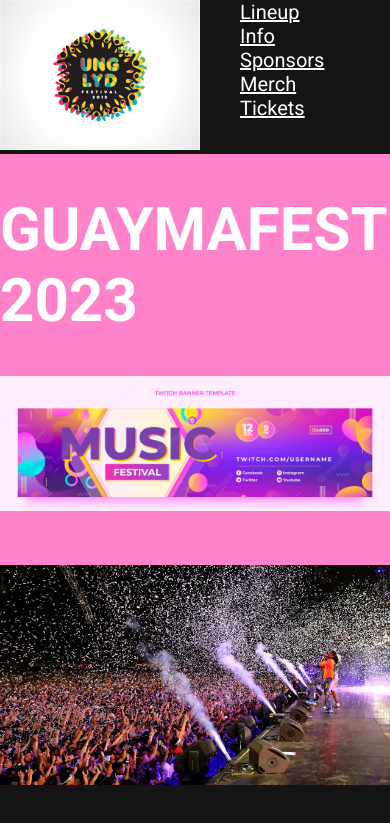
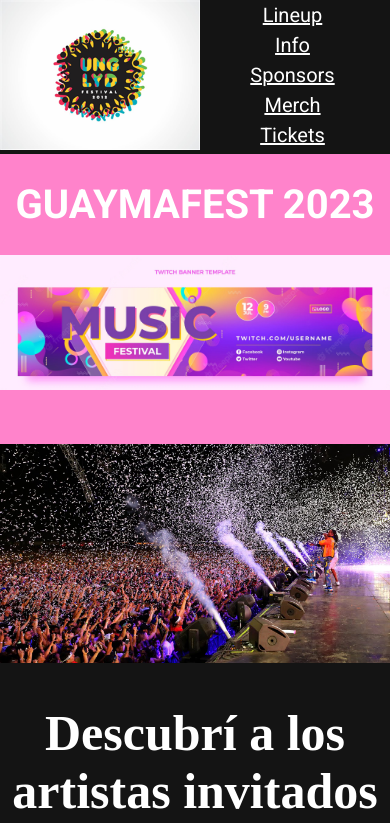
Before and after one commit to gonzaloqcastros/gonzaloqcastros, a plain HTML site: page index.html in a window 390 px wide. Shown: the top 823 px of the page. Drawn offline with Linux system fonts and the light colour scheme; a web font is replaced by a local one.

Commit message:
agregue media queries, ajuste nav y fonts

```diff
--- a/estilos/estilos.css
+++ b/estilos/estilos.css
@@ -36,19 +36,20 @@ a:hover{
         max-height: 100%;
         background-color: rgb(20, 20, 20);
         justify-content: space-between;
-        grid-template-columns: auto auto;
+        grid-template-columns: 50% 50%;
 
 }
 
 .menu_content {
-        display: flex;
-        flex-wrap: wrap;
+        display: grid;
+        grid-template-columns: auto auto auto auto auto;
 }
 
 .menu_content li{
+        display: flex;
+        align-items: center;
+        justify-content: center;
         font-size: 20px;
-        margin-left: 40px;
-        margin-right: 10px;
 }
 
 .logo {
@@ -142,6 +143,14 @@ a:hover{
 
 @media all and (max-width: 700px){
 
+        h1{
+                font-size: 40px;
+        }
+
+        .menu_content {
+                grid-template-columns: auto;
+                grid-template-rows: repeat(5, 30px);
+        }
 
         .texto{
                 grid-area: segundo;
@@ -161,6 +170,7 @@ a:hover{
                 margin-bottom: 50px;
                 background-color: rgb(20, 20, 20);
         }
+
 }
 /*
         color: ;
--- a/index.html
+++ b/index.html
@@ -108,7 +108,7 @@
 
         <footer>
             <div class="menu_footer">
-                <div class="footer_logo">
+                <div class="logo">
                     <img src="recursos/logo.png" alt="logo" title="logo" width="200" />
                 </div>
 
--- a/paginas/merch.css
+++ b/paginas/merch.css
@@ -1,7 +1,6 @@
 @import url(../estilos/estilos.css);
 
 h1{
-    font-size: 60px;
     font-family: 'Ibarra Real Nova', serif;
 }
 
```
Also changed, not shown: paginas/tickets.html (+2 -1 lines).
